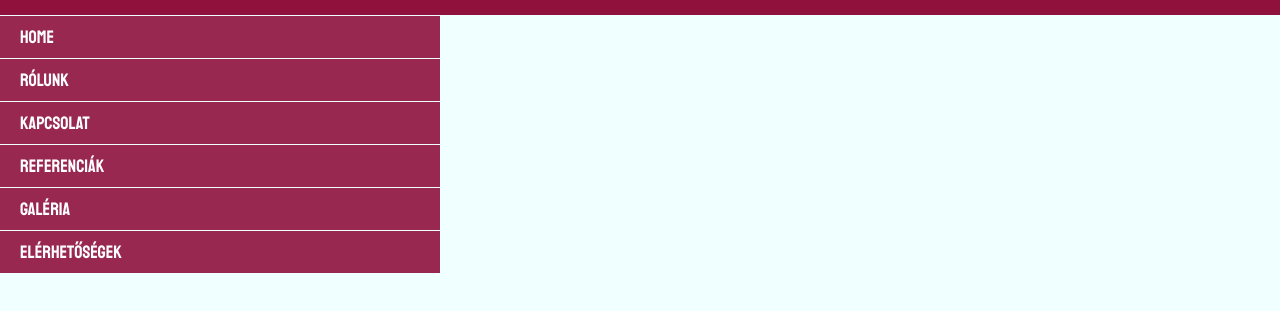
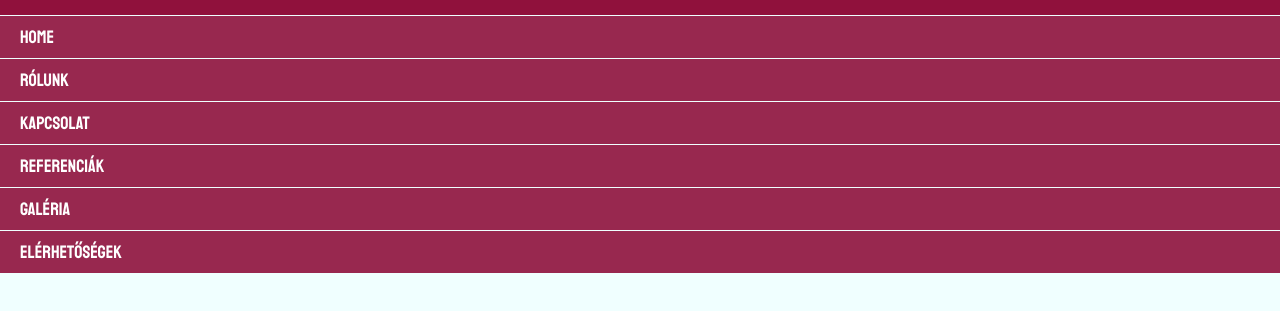
Before and after one commit to peronh/delayNavbar, a plain HTML site: page index.html in a window 1280 px wide. Both pictures are taken after a click on the picture 1242 px from the left and 35 px from the top of the page. Shown: the part 55-366 px from the top of the page. Drawn offline with Linux system fonts and the light colour scheme.

Commit message:
* update style css

```diff
--- a/main.js
+++ b/main.js
@@ -2,14 +2,14 @@ $(document).ready(function() {
 
 
     $("header img.open").on("click", function() {
-
+        $('#menu a').css('margin-left', '-789px');
         $(this).removeClass('active');
         $("header img").nextAll().addClass('active');
 
         $.each($("div#menu a"), function(i, el){
             setTimeout(function(){
                 $(el).animate({marginLeft: '0'});
-            },200 + ( i * 100 ));
+            },0 + ( i * 100 ));
         });
     });
 
@@ -20,8 +20,8 @@ $(document).ready(function() {
 
         $.each($("div#menu a"), function(i, el){
             setTimeout(function(){
-                $(el).animate({marginLeft: '-500px'});
-            },200 + ( i * 100 ));
+                $(el).animate({marginLeft: '769px'});
+            },0 + ( i * 100 ));
         });
     });
 
--- a/style.css
+++ b/style.css
@@ -11,6 +11,7 @@ body {
     font-family: 'Staatliches', cursive;
     background-color: azure;
     color: #ffffff;
+    overflow: hidden;
 }
 header {
     background-color: rgba(144, 17, 60, 1);
@@ -30,16 +31,15 @@ header img {
 }
 #menu {
     width: 100%;
-    max-width: 500px;
 }
 #menu a {
     background-color: rgba(144,17,60,.9);
     color: #ffffff;
     text-decoration: none;
     font-size: 18px;
-    padding: 10px 20px;
+    padding: 10px 0 10px 20px;
     display: block;
     border-bottom: 1px solid azure;
-    width: 400px;
-    margin-left: -500px;
+    width: 100%;
+    margin-left: -789px;
 }
```
